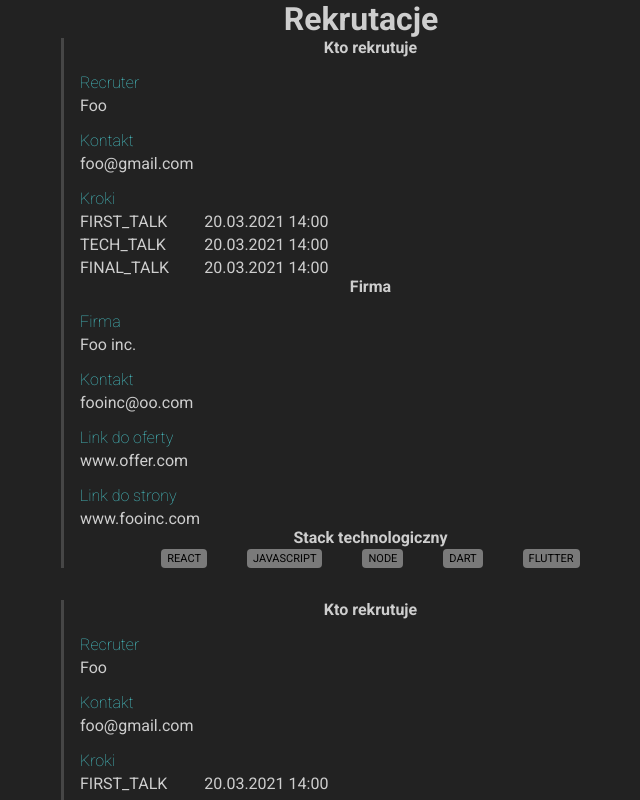
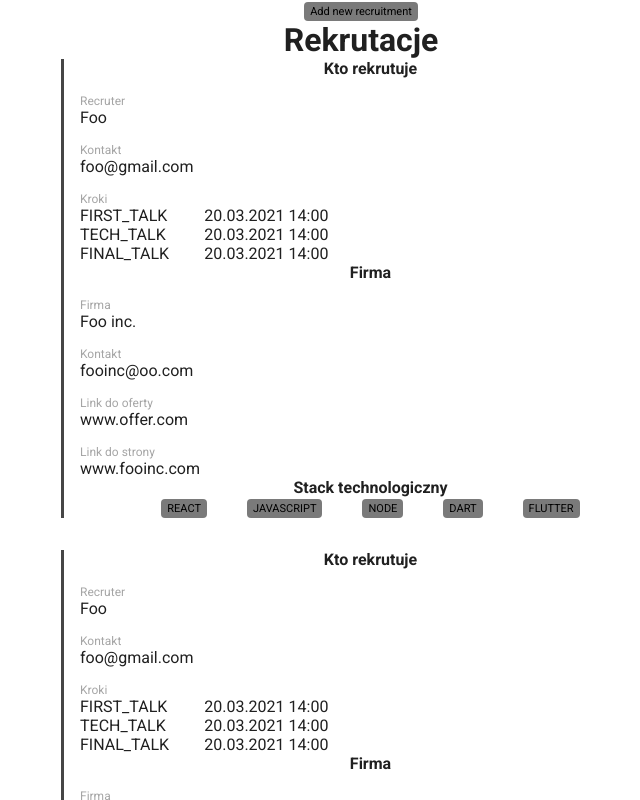
Before and after one commit to webskydavid/poc-recruit-react, a React (Create React App) app: page / in a window 1280 px wide. Shown: the top 800 px of the page, without its empty margins (279-919 px from the left). Built offline with nearby package versions, Linux system fonts and the light colour scheme.

Commit message:
feat: Add new component

```diff
--- a/src/App.tsx
+++ b/src/App.tsx
@@ -1,26 +1,16 @@
 import React from 'react';
 import './styles.css';
-import RecruterBlock from './components/RecruterBlock';
-import CompanyBlock from './components/CompanyBlock';
-import TechStackBlock from './components/TechStackBlock';
-import { mockData } from './models/data';
+import { BrowserRouter as Router, Route } from 'react-router-dom';
+import BlockList from './components/BlockList';
+import AddNewBlock from './components/AddNewBlock';
 
 export default function App() {
   return (
-    <div className="app">
-      <h1>Rekrutacje</h1>
-      {mockData.map((recruitment) => {
-        return (
-          <div className="app__blocks" key={recruitment.id}>
-            <RecruterBlock title="Kto rekrutuje" data={recruitment.recruter} />
-            <CompanyBlock title="Firma" data={recruitment.company} />
-            <TechStackBlock
-              title="Stack technologiczny"
-              data={recruitment.tech_stack}
-            />
-          </div>
-        );
-      })}
-    </div>
+    <Router>
+      <div className="app">
+        <Route exact path="/" component={BlockList} />
+        <Route path="/add_new_block" component={AddNewBlock} />
+      </div>
+    </Router>
   );
 }
--- /dev/null
+++ b/src/components/AddNewBlock.tsx
@@ -0,0 +1,7 @@
+import { FC } from 'react';
+
+const AddNewBlock: FC = () => {
+  return <div>New Block form</div>;
+};
+
+export default AddNewBlock;
--- /dev/null
+++ b/src/components/BlockList.tsx
@@ -0,0 +1,33 @@
+import { FC } from 'react';
+
+import RecruterBlock from './RecruterBlock';
+import CompanyBlock from './CompanyBlock';
+import TechStackBlock from './TechStackBlock';
+import { mockData } from '../models/data';
+import { Link } from 'react-router-dom';
+
+const BlockList: FC = () => {
+  return (
+    <>
+      <Link to="/add_new_block">
+        <button>Add new recruitment</button>
+      </Link>
+
+      <h1>Rekrutacje</h1>
+      {mockData.map((recruitment) => {
+        return (
+          <div className="app__blocks" key={recruitment.id}>
+            <RecruterBlock title="Kto rekrutuje" data={recruitment.recruter} />
+            <CompanyBlock title="Firma" data={recruitment.company} />
+            <TechStackBlock
+              title="Stack technologiczny"
+              data={recruitment.tech_stack}
+            />
+          </div>
+        );
+      })}
+    </>
+  );
+};
+
+export default BlockList;
--- a/src/components/CompanyBlock.tsx
+++ b/src/components/CompanyBlock.tsx
@@ -1,5 +1,5 @@
 import React, { FC } from 'react';
-import './RecruterBlock.css';
+import './block.css';
 import { ICompany } from '../models/data';
 
 interface Props {
@@ -9,21 +9,21 @@ interface Props {
 
 const CompanyBlock: FC<Props> = ({ title, data }) => {
   return (
-    <div className="recruterBlock">
+    <div className="block">
       <h4>{title}</h4>
-      <div className="recruterBlock__row">
+      <div className="block__row">
         <div>Firma</div>
         <div>{data.name}</div>
       </div>
-      <div className="recruterBlock__row">
+      <div className="block__row">
         <div>Kontakt</div>
         <div>{data.contact}</div>
       </div>
-      <div className="recruterBlock__row">
+      <div className="block__row">
         <div>Link do oferty</div>
         <div>{data.offer_link}</div>
       </div>
-      <div className="recruterBlock__row">
+      <div className="block__row">
         <div>Link do strony</div>
         <div>{data.website}</div>
       </div>
--- a/src/components/RecruterBlock.css
+++ /dev/null
@@ -1,27 +0,0 @@
-.recruterBlock {
-  display: grid;
-  gap: 16px;
-}
-
-.recruterBlock > h4 {
-  display: flex;
-  justify-self: center;
-}
-
-.recruterBlock__row {
-  display: grid;
-  grid-template-rows: 1fr 1fr;
-  justify-items: flex-start;
-  gap: 4px;
-}
-
-.recruterBlock__row > div:first-child {
-  color: #4bcdd1;
-  font-weight: 200;
-}
-
-.recruterBlock__steps {
-  display: grid;
-  grid-template-columns: 1fr 1fr;
-  text-align: left;
-}
--- a/src/components/RecruterBlock.tsx
+++ b/src/components/RecruterBlock.tsx
@@ -1,5 +1,5 @@
 import React, { FC } from 'react';
-import './RecruterBlock.css';
+import './block.css';
 import { IRecruter } from '../models/data';
 
 interface Props {
@@ -9,20 +9,20 @@ interface Props {
 
 const RecruterBlock: FC<Props> = ({ title, data }) => {
   return (
-    <div className="recruterBlock">
+    <div className="block">
       <h4>{title}</h4>
-      <div className="recruterBlock__row">
+      <div className="block__row">
         <div>Recruter</div>
         <div>{data.name}</div>
       </div>
-      <div className="recruterBlock__row">
+      <div className="block__row">
         <div>Kontakt</div>
         <div>{data.contact}</div>
       </div>
-      <div className="recruterBlock__row">
+      <div className="block__row">
         <div>Kroki</div>
         {data.steps.map((step) => (
-          <div key={step.type} className="recruterBlock__steps">
+          <div key={step.type} className="block__steps">
             <div>{step.type}</div>
             <div>{step.when}</div>
           </div>
--- a/src/components/TechStackBlock.tsx
+++ b/src/components/TechStackBlock.tsx
@@ -1,5 +1,5 @@
 import React, { FC } from 'react';
-import './RecruterBlock.css';
+import './block.css';
 
 interface Props {
   title: string;
--- /dev/null
+++ b/src/components/block.css
@@ -0,0 +1,27 @@
+.block {
+  display: grid;
+  gap: 16px;
+}
+
+.block > h4 {
+  display: flex;
+  justify-self: center;
+}
+
+.block__row {
+  display: grid;
+  grid-template-rows: auto 1fr;
+  justify-items: flex-start;
+}
+
+.block__row > div:first-child {
+  color: #a5a5a5;
+  font-weight: 500;
+  font-size: 12px;
+}
+
+.block__steps {
+  display: grid;
+  grid-template-columns: 1fr 1fr;
+  text-align: left;
+}
--- a/src/styles.css
+++ b/src/styles.css
@@ -8,8 +8,8 @@
 }
 
 body {
-  color: #cecece;
-  background-color: #222222;
+  color: #202020;
+  background-color: #ffffff;
 }
 
 .app {
```
